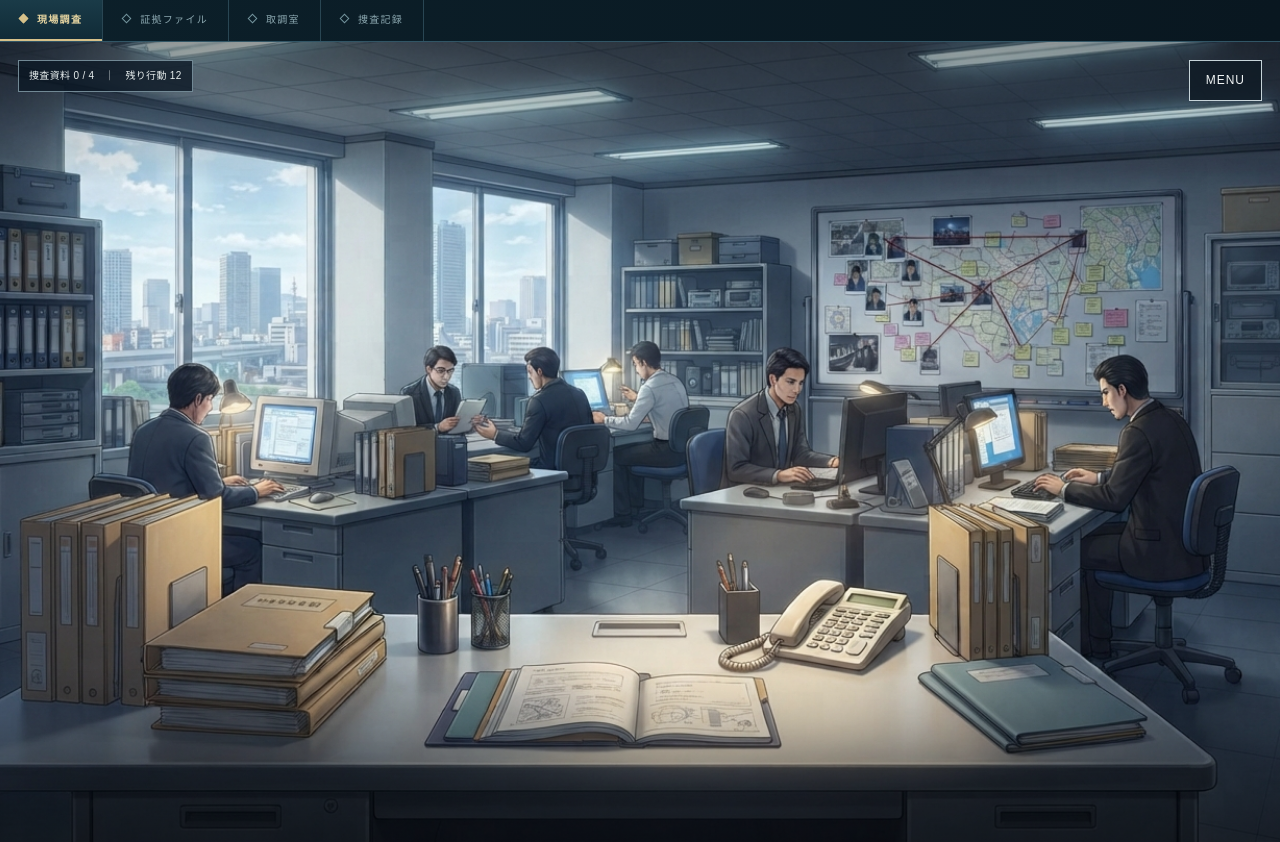
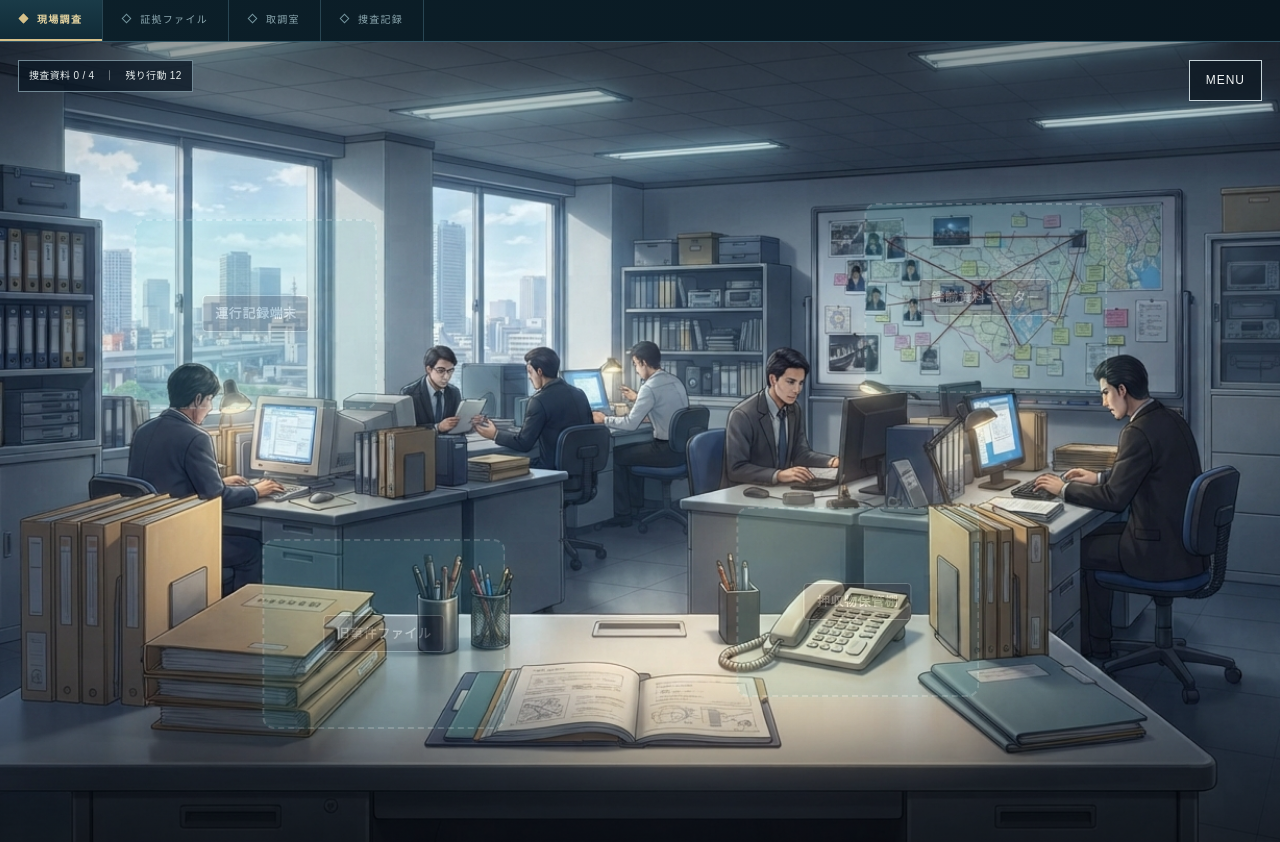
Before and after one commit to 21mm/21mm.github.io, a plain HTML site: page games/bayline-case/index.html in a window 1280 px wide. Drawn offline with Linux system fonts and the light colour scheme.

Commit message:
Make investigation hotspots wider and clearly visible

```diff
--- a/games/bayline-case/index.html
+++ b/games/bayline-case/index.html
@@ -157,6 +157,54 @@ body{background:#080d15;font-family:var(--pixel)}
 @media(max-width:600px){.adventure-scene{height:100svh;min-height:440px}.scene-menu-button{top:12px;right:12px}.scene-status{left:12px;top:12px}}
 @media(max-width:520px){.hud{grid-template-columns:1fr 1.5fr}.hud-cell{padding:8px 10px}.hud-value{font-size:13px}.tab{padding:10px 12px;font-size:9px}.adventure-scene{min-height:340px}.hotspot{min-width:92px;font-size:8px}.hotspot small{font-size:7px}.person-card{grid-template-columns:1fr;justify-items:center;text-align:center}.portrait{width:170px;height:220px}.person-card>div{width:100%}.suspect-grid{grid-template-columns:1fr}.suspect-choice{display:flex;justify-content:space-between;align-items:center}.suspect-choice .sdesc{margin:0}.home-stats{gap:1px}.home-stat{padding:8px}.home-stat strong{font-size:12px}.action-tiles{grid-template-columns:1fr}}
 
+
+/* Clear, generous investigation focus areas */
+.hotspot{
+ width:clamp(150px,19vw,260px);
+ height:clamp(105px,17vw,190px);
+ min-width:0;
+ padding:0;
+ opacity:.22;
+ border:2px dashed #d8ffff;
+ border-radius:12px;
+ background:linear-gradient(135deg,#54c9c5aa,#2d879688);
+ box-shadow:inset 0 0 28px #b9ffff33,0 0 22px #66d8d477;
+ color:#f2ffff;
+ display:grid;
+ place-items:center;
+ transition:opacity .16s,border-color .16s,background .16s,box-shadow .16s,transform .16s;
+}
+.hotspot:before{display:none}
+.hotspot-label{
+ display:block;
+ max-width:90%;
+ padding:7px 12px;
+ border:1px solid #d9ffff;
+ border-radius:4px;
+ background:#071a24e8;
+ color:#f2ffff;
+ font-size:clamp(10px,1vw,13px);
+ font-weight:700;
+ letter-spacing:.06em;
+ text-align:center;
+ text-shadow:0 1px 3px #000;
+ box-shadow:0 2px 10px #0008;
+ opacity:1;
+}
+.hotspot:hover:not(:disabled),.hotspot:focus-visible{
+ opacity:.62;
+ background:linear-gradient(135deg,#70e4dacc,#4ab2b8bb);
+ border:3px solid #fff2bd;
+ box-shadow:inset 0 0 36px #e1ffff66,0 0 30px #9fffff;
+ transform:translate(-50%,-50%) scale(1.035);
+ outline:3px solid #fff2bd;
+ outline-offset:4px;
+}
+.hotspot:disabled{opacity:0;pointer-events:none}
+@media(max-width:600px){
+ .hotspot{width:clamp(118px,34vw,190px);height:clamp(90px,22vw,145px);border-radius:9px}
+ .hotspot-label{font-size:10px;padding:6px 8px}
+}
 </style>
 </head>
 <body>
@@ -465,7 +513,7 @@ function renderHome(){
  out+='<div class="scene-context" id="sceneContext" role="dialog" aria-live="polite"></div>';
  spots.forEach(function(p){
   const found=hasEvidence(p.id);
-  out+='<button class="hotspot" style="left:'+p.x+'%;top:'+p.y+'%" data-action="open-context" data-id="'+p.id+'" aria-label="'+esc(p.label)+'" '+(found||state.finished||state.turns<=0?'disabled':'')+'></button>';
+  out+='<button class="hotspot" style="left:'+p.x+'%;top:'+p.y+'%" data-action="open-context" data-id="'+p.id+'" aria-label="'+esc(p.label)+'" '+(found||state.finished||state.turns<=0?'disabled':'')+'><span class="hotspot-label">'+esc(p.label)+'</span></button>';
  });
  out+='</div>';
  return out;
```
